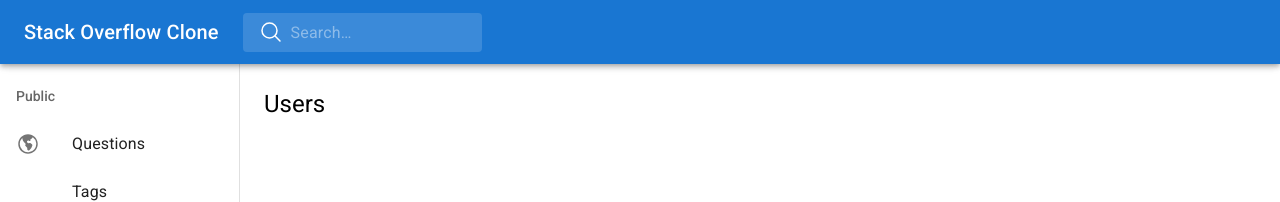
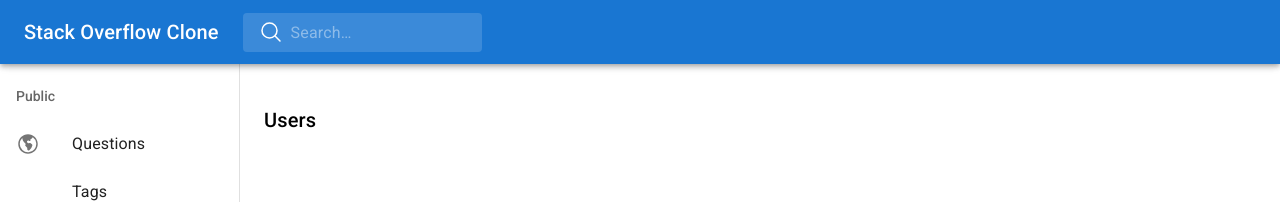
Before and after one commit to potouridisio/my-stack-overflow-clone, a React (Vite) app: page /users in a window 1280 px wide. Shown: the top 202 px of the page. Built offline with nearby package versions, Linux system fonts and the light colour scheme.

Commit message:
refactor: use app bars instead of headings

```diff
--- a/src/routes/Questions.jsx
+++ b/src/routes/Questions.jsx
@@ -24,9 +24,16 @@ export default function Questions() {
     <main className="grow p-6">
       <div className="relative flex min-h-[4rem] items-center px-6" />
 
-      <h2 className="mb-[0.35em] text-2xl leading-[1.334] tracking-normal">
-        All Questions
-      </h2>
+      <div className="relative left-auto right-0 top-0 z-[1100] box-border flex w-full shrink-0 flex-col bg-transparent text-inherit">
+        <div className="relative flex min-h-[4rem] items-center">
+          <div className="m-0 flex-[1] text-xl font-medium leading-[1.6] tracking-[0.0075em]">
+            All Questions
+          </div>
+          <button className="relative m-0 box-border inline-flex min-w-[64px] cursor-pointer select-none appearance-none items-center justify-center rounded border-0 bg-[#1976d2] px-4 py-1.5 align-middle text-sm font-medium uppercase leading-[1.75] tracking-[0.02857em] text-white no-underline outline-0 hover:bg-[#1565c0] hover:no-underline hover:shadow-[0px_2px_4px_-1px_rgba(0,_0,_0,_0.2),_0px_4px_5px_0px_rgba(0,_0,_0,_0.14),_0px_1px_10px_0px_rgba(0,0,0,0.12)]">
+            Ask Question
+          </button>
+        </div>
+      </div>
 
       <div className="w-full">
         <div className="flex flex-col space-y-4">
--- a/src/routes/Tags.jsx
+++ b/src/routes/Tags.jsx
@@ -3,9 +3,13 @@ export default function Tags() {
     <main className="grow p-6">
       <div className="relative flex min-h-[4rem] items-center px-6" />
 
-      <h2 className="mb-[0.35em] text-2xl leading-[1.334] tracking-normal">
-        Tags
-      </h2>
+      <div className="relative left-auto right-0 top-0 z-[1100] box-border flex w-full shrink-0 flex-col bg-transparent text-inherit">
+        <div className="relative flex min-h-[4rem] items-center">
+          <div className="m-0 text-xl font-medium leading-[1.6] tracking-[0.0075em] text-inherit">
+            Tags
+          </div>
+        </div>
+      </div>
     </main>
   );
 }
--- a/src/routes/Users.jsx
+++ b/src/routes/Users.jsx
@@ -3,9 +3,13 @@ export default function Users() {
     <main className="grow p-6">
       <div className="relative flex min-h-[4rem] items-center px-6" />
 
-      <h2 className="mb-[0.35em] text-2xl leading-[1.334] tracking-normal">
-        Users
-      </h2>
+      <div className="relative left-auto right-0 top-0 z-[1100] box-border flex w-full shrink-0 flex-col bg-transparent text-inherit">
+        <div className="relative flex min-h-[4rem] items-center">
+          <div className="m-0 text-xl font-medium leading-[1.6] tracking-[0.0075em] text-inherit">
+            Users
+          </div>
+        </div>
+      </div>
     </main>
   );
 }
```
